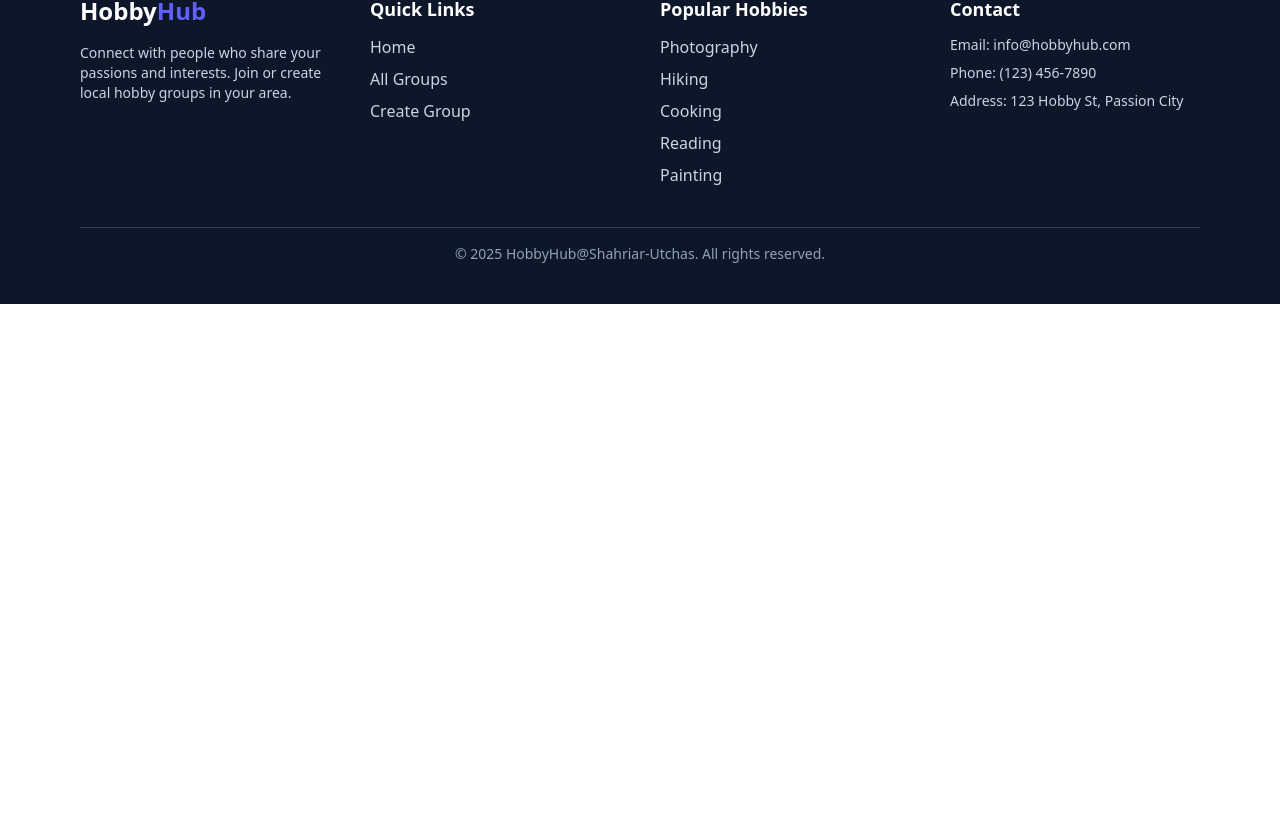
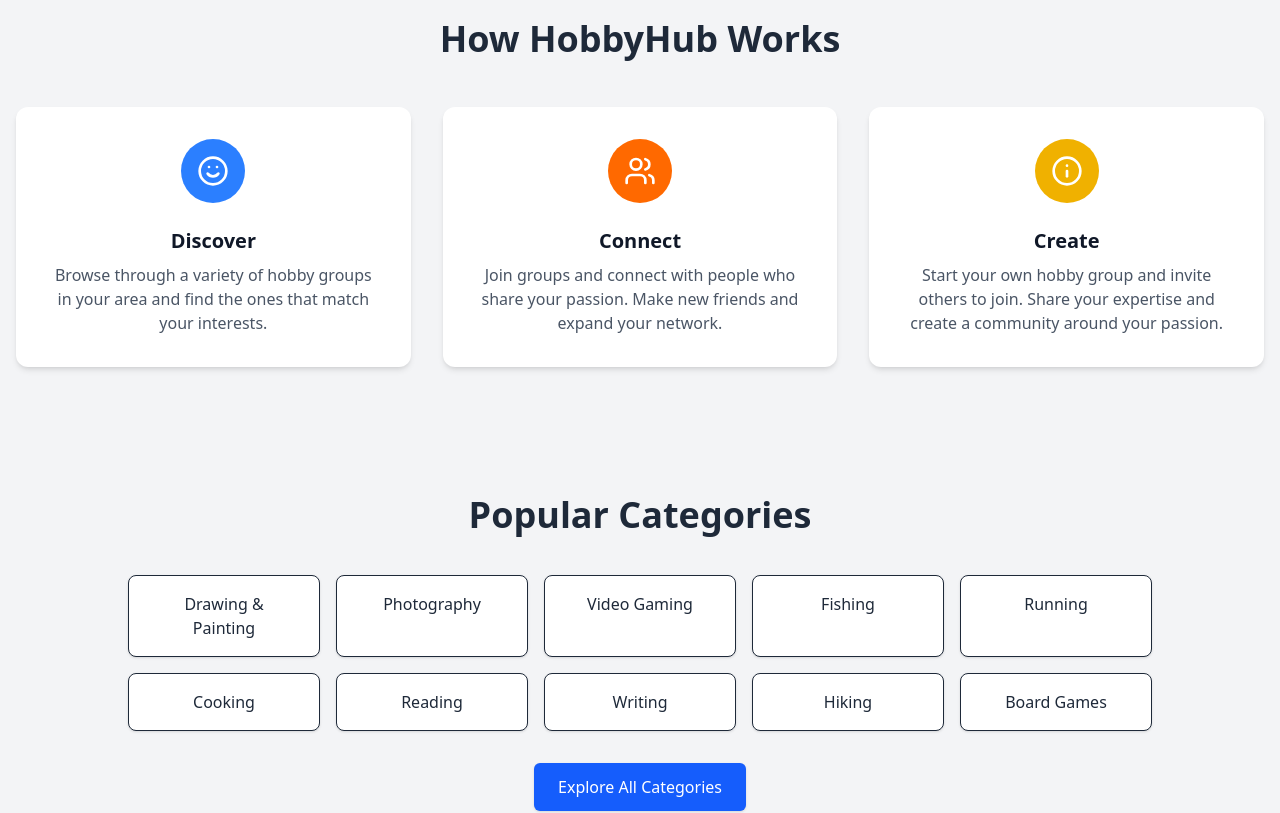
Before and after one commit to Shahriar-Utchas/HobbyHub-client, a React (Vite) app: page / in a window 1280 px wide. Shown: the part 1289-2102 px from the top of the page. Before the commit the page ends 1593 px from the top, so only its background shows below. Built offline with nearby package versions, Linux system fonts and the light colour scheme.

Commit message:
Added two extra section in home

```diff
--- a/src/Components/FeaturedGroup/FeaturedGroup.jsx
+++ b/src/Components/FeaturedGroup/FeaturedGroup.jsx
@@ -77,7 +77,7 @@ const FeaturedGroup = () => {
                                 </div>
                                 <p className="text-xs text-gray-500 mt-1">{group.spotsLeft} spots left</p>
                             </div>
-                            <button className="w-full bg-blue-600 text-white py-2 rounded-md hover:bg-blue-700 cursor-pointer transition">
+                            <button className="w-full bg-blue-600 text-white py-2 rounded-md hover:bg-blue-800 cursor-pointer transition">
                                 See Details
                             </button>
                         </div>
--- /dev/null
+++ b/src/Components/HobbyHubWorks/HobbyHubWorks.jsx
@@ -0,0 +1,57 @@
+import React from 'react';
+import { Smile, Users, Info } from 'lucide-react';
+
+const HobbyHubWorks = () => {
+    return (
+        <div className="bg-gray-100 py-16 px-4">
+            <h2 className="text-3xl md:text-4xl font-bold text-center text-gray-800 mb-12">
+                How HobbyHub Works
+            </h2>
+            <div className="max-w-7xl mx-auto grid grid-cols-1 md:grid-cols-3 gap-8">
+                {/* Discover Card */}
+                <div className="bg-white p-8 rounded-xl shadow-md text-center
+                                transition-all duration-300 ease-in-out transform hover:scale-105 hover:shadow-lg hover:bg-blue-50">
+                    <div className="flex justify-center mb-6">
+                        <div className="bg-blue-500 p-4 rounded-full">
+                            <Smile className="text-white w-8 h-8" />
+                        </div>
+                    </div>
+                    <h3 className="text-xl font-semibold text-gray-900 mb-2">Discover</h3>
+                    <p className="text-gray-600">
+                        Browse through a variety of hobby groups in your area and find the ones that match your interests.
+                    </p>
+                </div>
+
+                {/* Connect Card */}
+                <div className="bg-white p-8 rounded-xl shadow-md text-center
+                                transition-all duration-300 ease-in-out transform hover:scale-105 hover:shadow-lg hover:bg-orange-50">
+                    <div className="flex justify-center mb-6">
+                        <div className="bg-orange-500 p-4 rounded-full">
+                            <Users className="text-white w-8 h-8" />
+                        </div>
+                    </div>
+                    <h3 className="text-xl font-semibold text-gray-900 mb-2">Connect</h3>
+                    <p className="text-gray-600">
+                        Join groups and connect with people who share your passion. Make new friends and expand your network.
+                    </p>
+                </div>
+
+                {/* Create Card */}
+                <div className="bg-white p-8 rounded-xl shadow-md text-center
+                                transition-all duration-300 ease-in-out transform hover:scale-105 hover:shadow-lg hover:bg-yellow-50">
+                    <div className="flex justify-center mb-6">
+                        <div className="bg-yellow-500 p-4 rounded-full">
+                            <Info className="text-white w-8 h-8" />
+                        </div>
+                    </div>
+                    <h3 className="text-xl font-semibold text-gray-900 mb-2">Create</h3>
+                    <p className="text-gray-600">
+                        Start your own hobby group and invite others to join. Share your expertise and create a community around your passion.
+                    </p>
+                </div>
+            </div>
+        </div>
+    );
+};
+
+export default HobbyHubWorks;
--- /dev/null
+++ b/src/Components/PopularCategories/PopularCategories.jsx
@@ -0,0 +1,43 @@
+import React from 'react';
+
+const categories = [
+    'Drawing & Painting',
+    'Photography',
+    'Video Gaming',
+    'Fishing',
+    'Running',
+    'Cooking',
+    'Reading',
+    'Writing',
+    'Hiking',
+    'Board Games',
+];
+
+const PopularCategories = () => {
+    return (
+        <div className="bg-gray-100 py-16 px-4 text-center">
+            <h2 className="text-3xl md:text-4xl font-bold text-gray-800 mb-10">
+                Popular Categories
+            </h2>
+
+            <div className="max-w-5xl mx-auto grid grid-cols-2 md:grid-cols-5 gap-4 mb-8">
+                {categories.map((category, index) => (
+                    <div
+                        key={index}
+                        className="bg-white text-gray-800 font-medium py-4 px-6 rounded-lg shadow-sm border
+                                   hover:shadow-lg hover:bg-blue-50 transform hover:scale-105
+                                   transition-all duration-300 ease-in-out"
+                    >
+                        {category}
+                    </div>
+                ))}
+            </div>
+
+            <button className="bg-blue-600 hover:bg-blue-800 text-white font-medium px-6 py-3 rounded-md shadow transition duration-300 ease-in-out cursor-pointer">
+                Explore All Categories
+            </button>
+        </div>
+    );
+};
+
+export default PopularCategories;
--- a/src/Pages/Home/Home.jsx
+++ b/src/Pages/Home/Home.jsx
@@ -1,12 +1,16 @@
 import React from 'react';
 import Hero from '../../Components/Hero/Hero';
 import FeaturedGroup from '../../Components/FeaturedGroup/FeaturedGroup';
+import HobbyHubWorks from '../../Components/HobbyHubWorks/HobbyHubWorks';
+import PopularCategories from '../../Components/PopularCategories/PopularCategories';
 
 const Home = () => {
     return (
         <>
             <Hero></Hero>
             <FeaturedGroup></FeaturedGroup>
+            <HobbyHubWorks></HobbyHubWorks>
+            <PopularCategories></PopularCategories>
         </>
     );
 };
```
